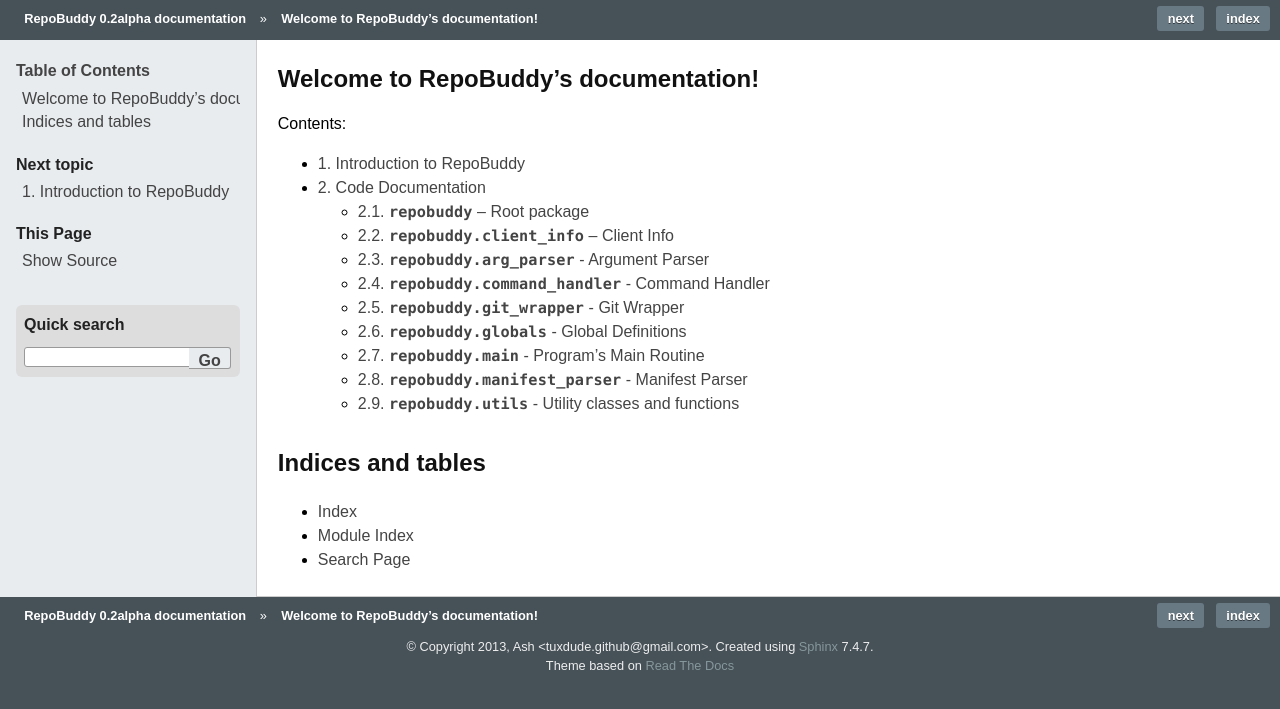
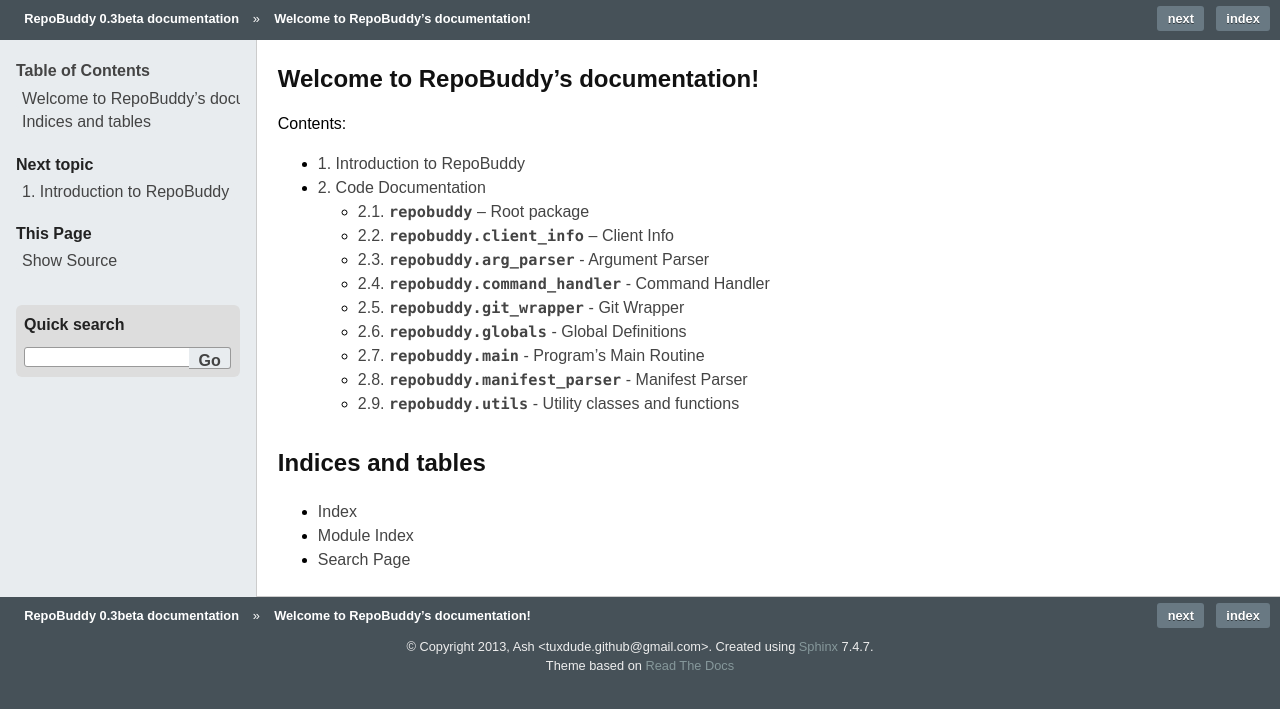
Before and after one commit to Tuxdude/repobuddy, a Sphinx documentation site: the page built from docs/index.rst, in a window 1280 px wide. Shown: the top 709 px of the page. Built offline with Sphinx 7.4.7, drawn with Linux system fonts in a browser that asks for light colours.

Commit message:
Use a single point-of-control version number update.

```diff
--- a/docs/conf.py
+++ b/docs/conf.py
@@ -20,6 +20,8 @@
 # relative to the documentation root, use os.path.abspath to make it absolute,
 # like shown here.
 sys.path.insert(0, os.path.abspath('../'))
+
+from repobuddy.version import __version__
 
 # ReadTheDocs
 on_rtd = os.environ.get('READTHEDOCS') is not None
@@ -61,9 +63,9 @@
 # built documents.
 #
 # The short X.Y version.
-version = '0.2alpha'
+version = __version__
 # The full version, including alpha/beta/rc tags.
-release = '0.2alpha'
+release = __version__
 
 # The language for content autogenerated by Sphinx. Refer to documentation
 # for a list of supported languages.
```
